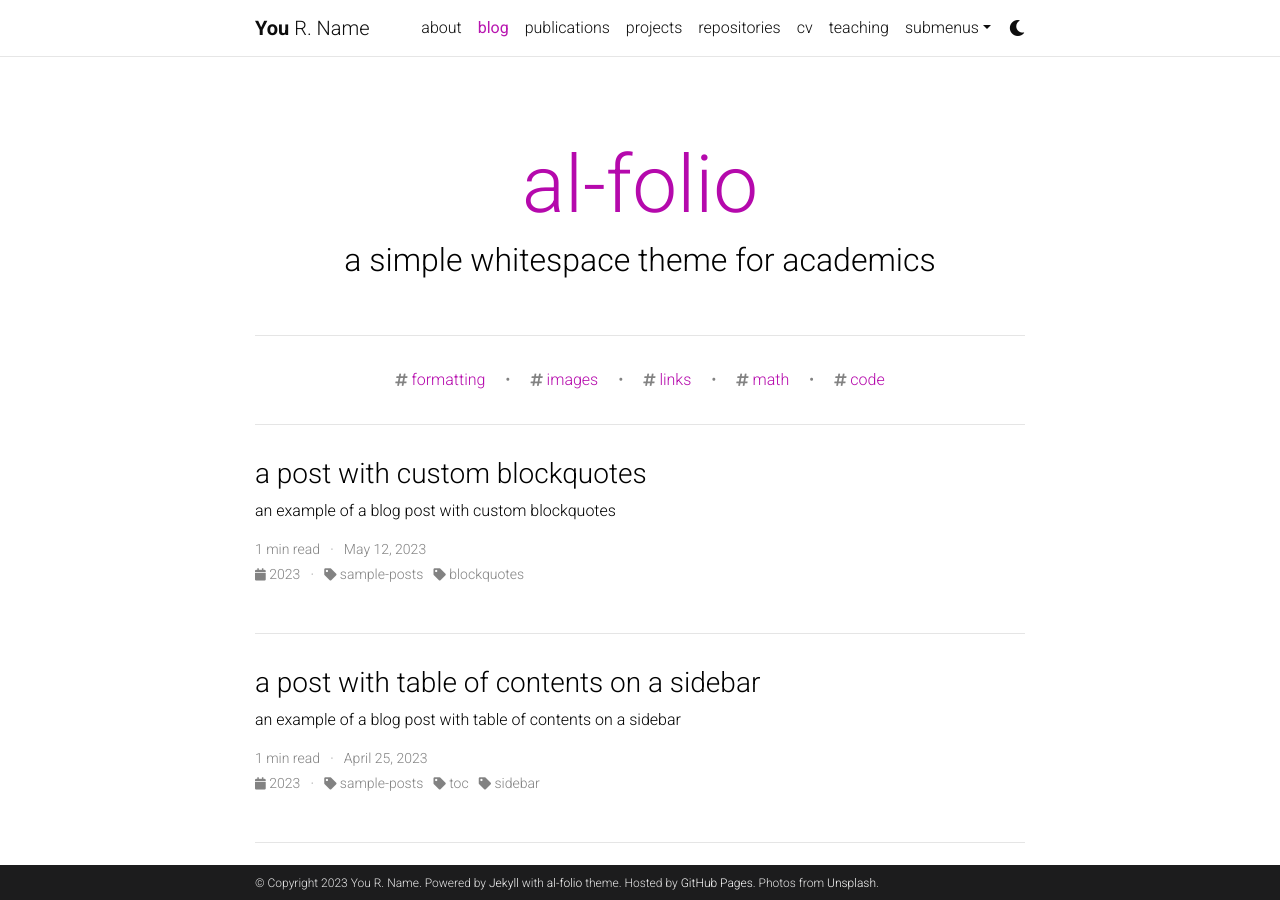
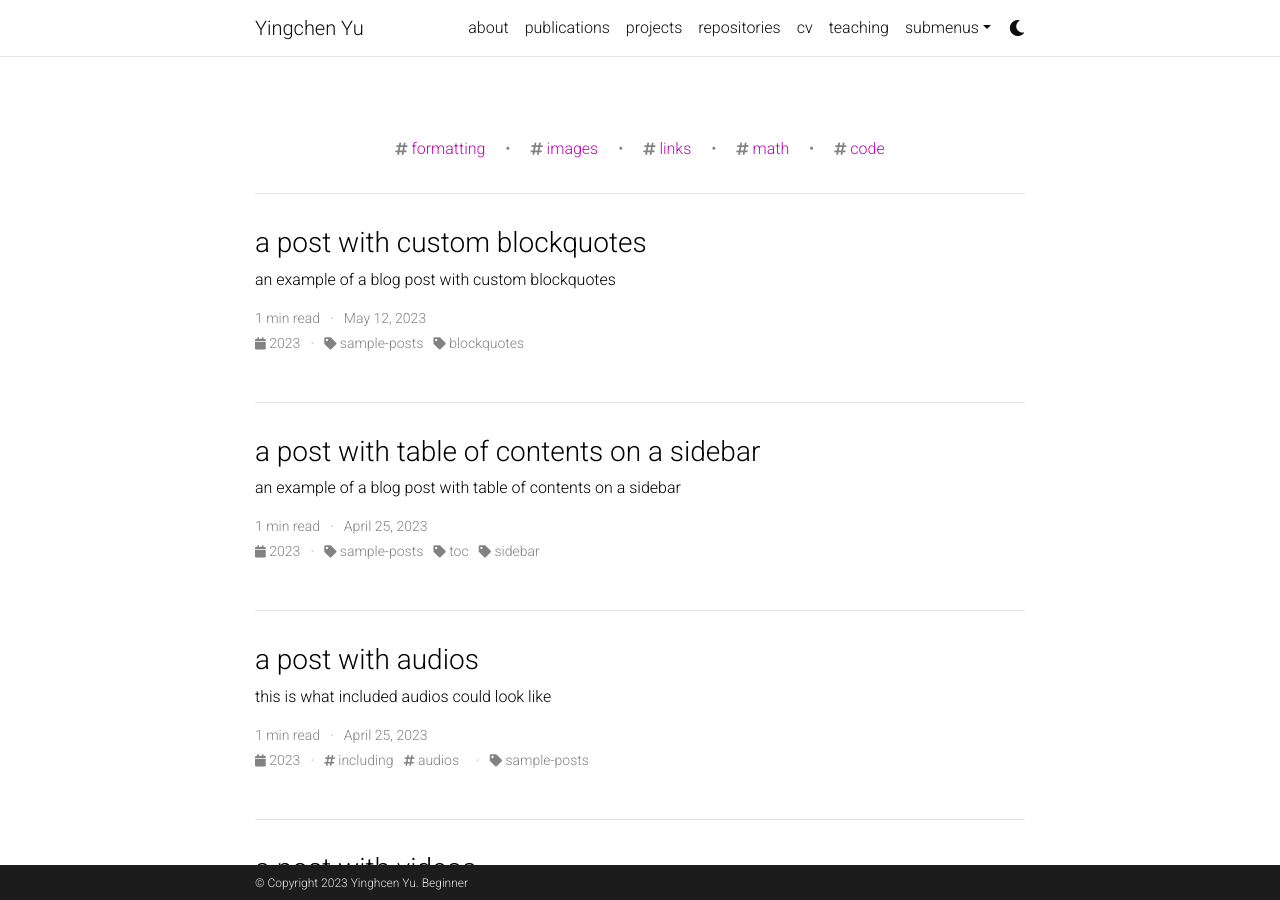
Before and after one commit to yingchen001/yingchen001.github.io, a Jekyll site: the page built from blog/index.html, in a window 1280 px wide and 900 px high. Built offline with Jekyll 4.4.1, drawn with Linux system fonts in a browser that asks for light colours; the list of posts is cut into pages by our own code; comment, search, counter and statistics services are not loaded; a style sheet for code colours, icons or effects is not loaded.

Commit message:
edit config file

```diff
--- a/_config.yml
+++ b/_config.yml
@@ -2,23 +2,21 @@
 # Site settings
 # -----------------------------------------------------------------------------
 
-title: blank # the website title (if blank, full name will be used instead)
-first_name: You
-middle_name: R.
-last_name: Name
-email: you@example.com
+title: Yingchen Yu # the website title (if blank, full name will be used instead)
+first_name: Yinghcen
+middle_name:
+last_name: Yu
+email: yingchen001@e.ntu.edu.sg
 description: > # the ">" symbol means to ignore newlines until "footer_text:"
-  A simple, whitespace theme for academics. Based on [*folio](https://github.com/bogoli/-folio) design.
+  Yingchen Yu's Homepage.
 footer_text: >
-  Powered by <a href="https://jekyllrb.com/" target="_blank">Jekyll</a> with <a href="https://github.com/alshedivat/al-folio">al-folio</a> theme.
-  Hosted by <a href="https://pages.github.com/" target="_blank">GitHub Pages</a>.
-  Photos from <a href="https://unsplash.com" target="_blank">Unsplash</a>.
-keywords: jekyll, jekyll-theme, academic-website, portfolio-website  # add your own keywords or leave empty
+  Beginner
+keywords: Yingchen Yu, Computer Vision  # add your own keywords or leave empty
 
 lang: en # the language of your site (for example: en, fr, cn, ru, etc.)
-icon: ⚛️  # the emoji used as the favicon (alternatively, provide image name in /assets/img/)
+icon: 🔭  # the emoji used as the favicon (alternatively, provide image name in /assets/img/)
 
-url: https://alshedivat.github.io # the base hostname & protocol for your site
+url: https://yingchen001.github.io # the base hostname & protocol for your site
 baseurl: /al-folio # the subpath of your site, e.g. /blog/
 last_updated: false # set to true if you want to display last updated in the footer
 impressum_path:  # set to path to include impressum link in the footer, use the same path as permalink in a page, helps to conform with EU GDPR
@@ -71,13 +69,13 @@
 # Social integration
 # -----------------------------------------------------------------------------
 
-github_username: # your GitHub user name
+github_username: yingchen001 # your GitHub user name
 gitlab_username: # your GitLab user name
-twitter_username: # your Twitter handle
+twitter_username: HugoYYC # your Twitter handle
 mastodon_username: # your mastodon instance+username in the format instance.tld/@username
-linkedin_username: # your LinkedIn user name
+linkedin_username: yingchen-yu-b3908569 # your LinkedIn user name
 telegram_username: # your Telegram user name
-scholar_userid: # your Google Scholar ID
+scholar_userid: 0cet0X8AAAAJ # your Google Scholar ID
 semanticscholar_id: # your Semantic Scholar ID
 whatsapp_number: # your WhatsApp number (full phone number in international format. Omit any zeroes, brackets, or dashes when adding the phone number in international format.)
 orcid_id: # your ORCID ID
@@ -105,8 +103,7 @@
 youtube_id: # your youtube channel id (youtube.com/@<youtube_id>)
 discord_id: # your discord id (18-digit unique numerical identifier)
 
-contact_note: >
-  You can even add a little note about which of these is the best way to reach you.
+contact_note:
 
 # -----------------------------------------------------------------------------
 # Analytics and search engine verification
@@ -122,10 +119,10 @@
 # Blog
 # -----------------------------------------------------------------------------
 
-blog_name: al-folio # blog_name will be displayed in your blog page
-blog_nav_title: blog # your blog must have a title for it to be displayed in the nav bar
-blog_description: a simple whitespace theme for academics
-permalink: /blog/:year/:title/
+blog_name:  # blog_name will be displayed in your blog page
+blog_nav_title:  # your blog must have a title for it to be displayed in the nav bar
+blog_description:
+permalink:
 
 # Pagination
 pagination:
@@ -270,8 +267,8 @@
 
 scholar:
 
-  last_name: [Einstein]
-  first_name: [Albert, A.]
+  last_name: [Yu]
+  first_name: [Yingchen]
 
   style: apa
   locale: en
```
